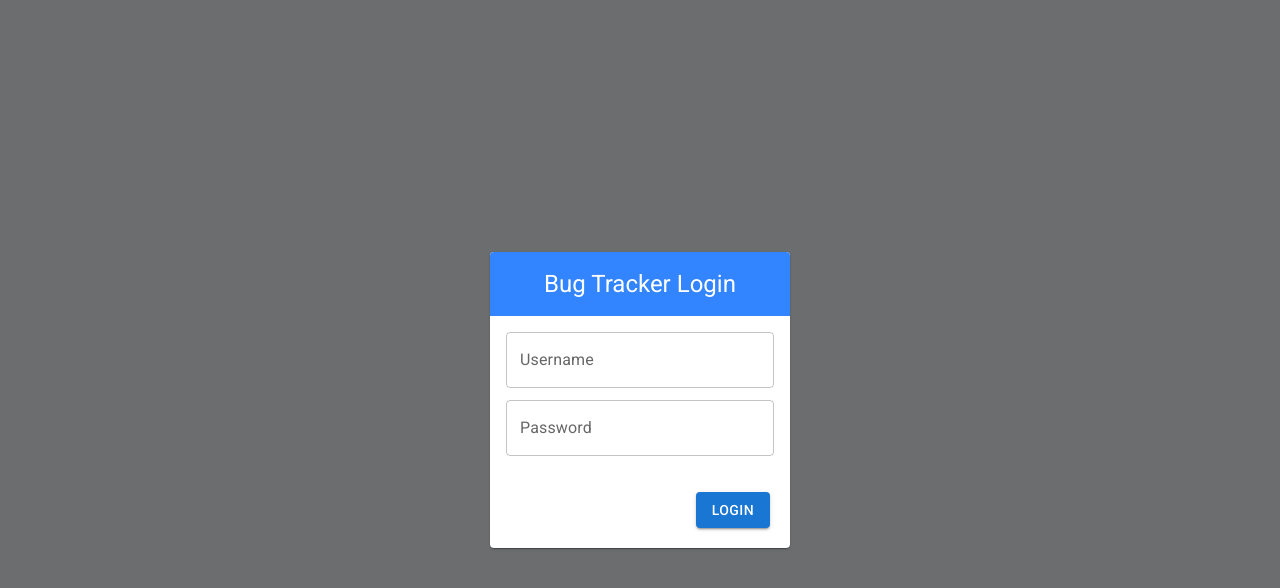
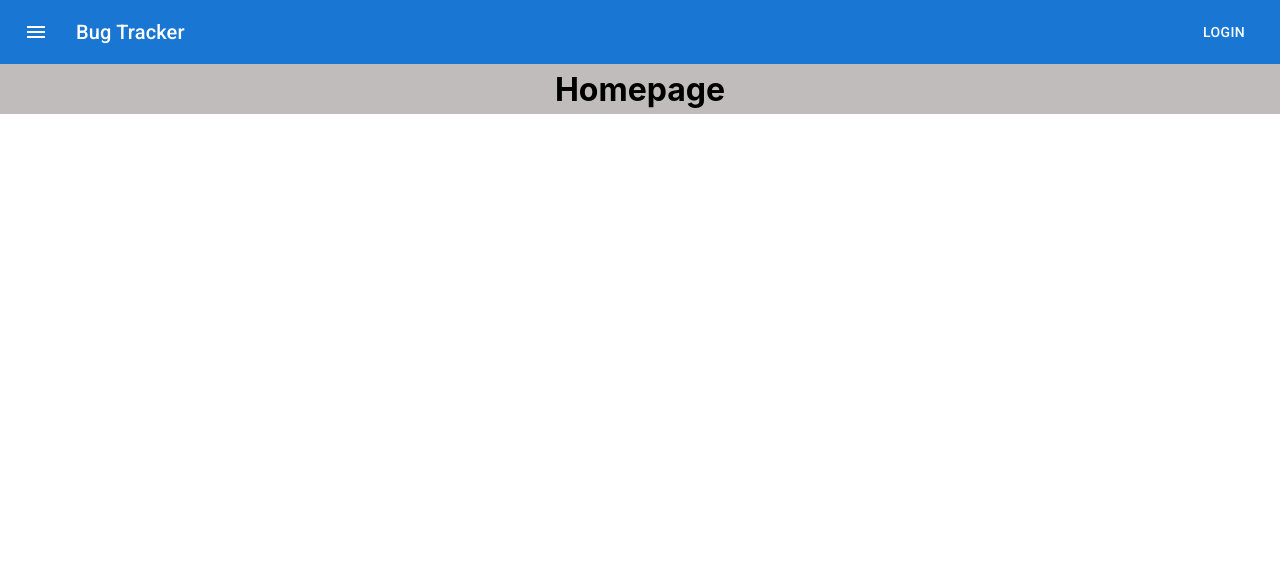
Before and after one commit to EJA031094/Bug-Tracker-React, a React (Create React App) app: page / in a window 1280 px wide. Shown: the top 588 px of the page. Built offline with nearby package versions, Linux system fonts and the light colour scheme.

Commit message:
changed file structure

```diff
--- a/src/App.css
+++ b/src/App.css
@@ -1,29 +1,32 @@
-.App {
+h1 {
+  margin: 0.35rem 0;
   text-align: center;
 }
 
-.App-header {
-  background-color: #6c6d6e;
-  min-height: 100vh;
+.app {
+  text-align: center;
+}
+
+.app-body {
+  align-items: center;
+  background-color: #c0bcbc;
   display: flex;
   flex-direction: column;
-  align-items: center;
   justify-content: center;
-  font-size: calc(10px + 2vmin);
-  color: white;
 }
 
-.App-link {
+.app-link {
   color: #61dafb;
 }
 
-.MuiGrid-root {
-  margin-left: 0 !important;
-  margin-top: 0 !important;
+.column-display {
+  display: flex;
+  flex-direction: column;
 }
 
 .login-form {
-  background-color: antiquewhite;
-  border-radius: '0.3rem';
+  background-color: rgb(255, 255, 255);
+  border-radius: 0.3rem;
+  margin: 0.5rem 0.5rem;
   max-width: 300px;
 }
--- a/src/App.tsx
+++ b/src/App.tsx
@@ -1,25 +1,42 @@
 import './App.css';
-import { Button, Card, CardContent, CardActions, CardHeader, TextField, Typography } from '@mui/material/';
+import { Route, Routes } from 'react-router-dom';
+import { LoginForm } from './components/LoginForm';
+import { MainAppBar } from './components/MainAppBar';
 
 function App() {
   return (
     <div className='App'>
-      <header className='App-header'>
-      <Card className='login-form'>
-        <CardHeader title='Bug Tracker Login' sx={{ backgroundColor:'#3385ff', color: '#ffffff'}}>
-
-        </CardHeader>
-        <CardContent>
-          <TextField id='usernameField' label='Username' variant='outlined' sx={{ width: '100%' , marginBottom: '0.75rem'}}/>
-          <TextField id='passwordField' label='Password' variant='outlined' sx={{ width: '100%' }}/>
-        </CardContent>
-        <CardActions sx={{ justifyContent: 'flex-end' }}>
-          <Button variant='contained' size='medium' sx={{margin: '0.75rem 0.75rem'}}>Login</Button>
-        </CardActions>
-      </Card>
-      </header>
+      <MainAppBar/>
+      <body className='app-body'>
+        <Routes>
+          <Route path="/" element={<Home />} />
+          <Route path="about" element={<About />} />
+          <Route path="login" element={<LoginPage />} />
+        </Routes>
+      </body>
     </div>
   );
 }
 
+function Home() {
+  return (
+    <div className='column-display'>
+      <h1>Homepage</h1>
+    </div>
+  );
+}
+
+function LoginPage() {
+  return (
+    <div className='column-display'>
+      <h1>Login Page</h1>
+      <LoginForm/>
+    </div>
+  );
+}
+
+function About() {
+  return <h1>About Page</h1>
+}
+
 export default App;
--- /dev/null
+++ b/src/components/LoginForm.tsx
@@ -0,0 +1,22 @@
+import { Button, Card, CardContent, CardActions, CardHeader, TextField } from '@mui/material/';
+
+export function LoginForm() {
+    return (
+      <Card className='login-form'>
+        <CardHeader title='Bug Tracker Login' sx={{ backgroundColor:'#3385ff', color: '#ffffff', textAlign: 'center'}}>
+
+        </CardHeader>
+        <CardContent>
+          <TextField id='usernameField' label='Username' variant='outlined' sx={{ width: '100%' , marginBottom: '0.75rem'}}/>
+          <TextField id='passwordField' label='Password' variant='outlined' sx={{ width: '100%' }}/>
+        </CardContent>
+        <CardActions sx={{ justifyContent: 'flex-end' }}>
+          <Button variant='contained' size='medium' onClick={ submitLogin } sx={{ margin: '0.75rem 0.75rem' }}> Login </Button>
+        </CardActions>
+      </Card>
+    );
+  }
+
+function submitLogin() {
+
+}
--- /dev/null
+++ b/src/components/MainAppBar.tsx
@@ -0,0 +1,20 @@
+import { AppBar, Box, Button, IconButton, Toolbar, Typography } from "@mui/material";
+import MenuIcon from '@mui/icons-material/Menu';
+
+export function MainAppBar() {
+    return (
+      <Box sx={{ flexGrow: 1 }}>
+        <AppBar position="static">
+          <Toolbar>
+            <IconButton size="large" edge="start" color="inherit" aria-label="menu" sx={{ mr: 2 }}>
+              <MenuIcon />
+            </IconButton>
+            <Typography variant="h6" component="div" sx={{ flexGrow: 1 }}>
+              Bug Tracker
+            </Typography>
+            <Button color="inherit" href="/login">Login</Button>
+          </Toolbar>
+        </AppBar>
+      </Box>
+    );
+  }
--- a/src/index.tsx
+++ b/src/index.tsx
@@ -1,11 +1,14 @@
 import React from 'react';
 import ReactDOM from 'react-dom';
+import { BrowserRouter } from "react-router-dom";
 import App from './App';
 import './index.css';
 
 ReactDOM.render(
-  <React.StrictMode>
-    <App />
-  </React.StrictMode>,
+  <BrowserRouter>
+    <React.StrictMode>
+      <App />
+    </React.StrictMode>
+  </BrowserRouter>,
   document.getElementById('root')
 );
--- a/src/react-app-env.d.ts
+++ /dev/null
@@ -1 +0,0 @@
-/// <reference types='react-scripts' />
```
Also changed, not shown: src/setupTests.ts (deleted, +0 -5 lines), src/logo.svg (deleted), 1 other file (tests, documents, lock files or other folders).
